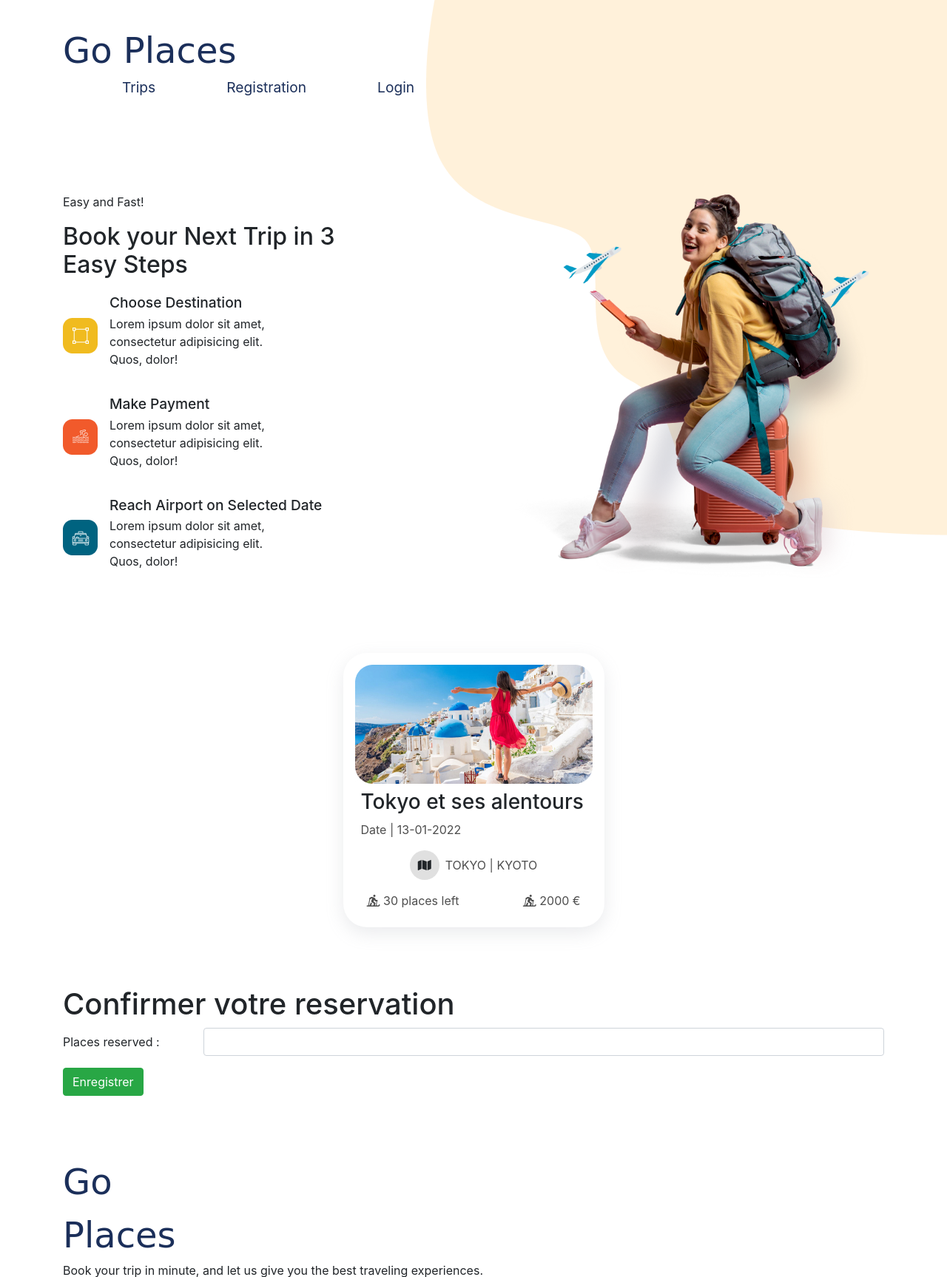
After one commit to abdo17rabah/goPlaces, a PHP site: page /coursphp/frontend/reservation/fromAddReservation.php?id=1 in a window 1280 px wide. The commit adds this page. Shown: the top 1727 px of the page at 74% size. Run offline with PHP 8.4, Linux system fonts and the light colour scheme; data comes from the database, SQL or seed files in the repository; some libraries are stand-ins or nearby versions; some web fonts are replaced.

Commit message:
push code

```diff
--- a/app/controllers/authentificationController.php
+++ b/app/controllers/authentificationController.php
@@ -75,5 +75,5 @@ function logout($sessionToLogout)
 
 function registration()
 {
-    addUser();
+    addUser($_GET['sess']);
 }
--- a/app/controllers/reservationController.php
+++ b/app/controllers/reservationController.php
@@ -7,7 +7,11 @@ $CONNECTIONDB = $db->getConnection();
 
 function createNewReservation()
 {
-    global $CONNECTIONDB;
+  global $CONNECTIONDB;
+  if (!$_POST['placeReserved'] || !is_int((int) is_numeric($_POST['placeReserved'])) || (int)$_POST['placeReserved'] > $_POST['place_available']) {
+    $errPlaces = 'Please enter a valid number of places';
+  }
+  if (empty($errPlaces)) {
     $date = $_POST['date'];
     $price = $_POST['price'];
     $placeReserved = $_POST['placeReserved'];
@@ -22,10 +26,17 @@ function createNewReservation()
     $requete->bindParam(':userId', $userId);
 
     if ($requete->execute()) {
-        header('location:../frontend/reservation/reservations.php');
+      header('location:../frontend/reservation/reservations.php');
     } else {
-        $_SESSION['message'] = 'Error, please try later!';
+      $message = urlencode('Error, please try later!');
+      header("location : ../frontend/trips/index.php?message=$message");
     }
+  } else {
+    $message = urlencode('Error, please try later!');
+  }
+  $id = $_POST["id"];
+  header("location : ../frontend/trip-details/index.php?id=$id&message=$message");
+
 }
 
 function updateReservation($id)
@@ -102,9 +113,6 @@ function getReservationsByUserId($userId)
     return $query;
 }
 
-/**
- * todo
- */
 function getReservationUserFullName($userId)
 {
     global $CONNECTIONDB;
--- a/app/frontend/constant/header.php
+++ b/app/frontend/constant/header.php
@@ -19,7 +19,7 @@
 </head>
 
 <?php
-include_once('../../models/user/User.php');
+include_once(__DIR__ .'/../../models/user/User.php');
 session_start();
 
 if (count($_SESSION) >= 1) {
@@ -44,7 +44,7 @@ if (count($_SESSION) >= 1) {
       </div>
       <div class="links">
         <ul>
-          <li><a href="#" onclick="window.location='../trips/index.php';">Trips</a></li>
+          <li><a href="#" onclick="window.location='frontend/trips/index.php';">Trips</a></li>
           <?php
 
           if ($session && $session->getRole() == 'ADMIN') {
--- /dev/null
+++ b/app/frontend/reservation/fromAddReservation.php
@@ -0,0 +1,115 @@
+<?php
+$PageTitle = "Gestion des réservations";
+
+function customPageHeader()
+{ ?>
+<?php }
+include_once('../../frontend/constant/header.php');
+include_once("../../controllers/reservationController.php");
+require_once(__DIR__ .'/../../controllers/tripController.php');
+require_once(__DIR__ .'/../../controllers/cityController.php');
+
+$test = "###";
+
+$trip = getTripById(htmlspecialchars($_GET["id"]));
+$tripCitiesNames = array_column(getTripCitiesNames(htmlspecialchars($_GET["id"])), 'name');
+
+?>
+<div id="trip-details">
+  <section class="next-trip">
+    <div class="content">
+      <p class="subtitle">Easy and Fast!</p>
+      <h2 class="title">Book your Next Trip in 3 Easy Steps</h2>
+      <div class="steps">
+        <div class="step">
+          <div class="icon"><img src="../../assets/nextsteps1.png" alt="" /></div>
+          <div class="text">
+            <h3 class="title">Choose Destination</h3>
+            <p>
+              Lorem ipsum dolor sit amet, consectetur adipisicing elit.
+              Quos, dolor!
+            </p>
+          </div>
+        </div>
+        <div class="step">
+          <div class="icon"><img src="../../assets/nextsteps2.png" alt="" /></div>
+          <div class="text">
+            <h3 class="title">Make Payment</h3>
+            <p>
+              Lorem ipsum dolor sit amet, consectetur adipisicing elit.
+              Quos, dolor!
+            </p>
+          </div>
+        </div>
+        <div class="step">
+          <div class="icon"><img src="../../assets/nextsteps3.png" alt="" /></div>
+          <div class="text">
+            <h3 class="title">Reach Airport on Selected Date</h3>
+            <p>
+              Lorem ipsum dolor sit amet, consectetur adipisicing elit.
+              Quos, dolor!
+            </p>
+          </div>
+        </div>
+      </div>
+    </div>
+    <div class="image">
+      <img src="../../assets/traveller1.png" alt="" />
+    </div>
+  </section>
+  <section class="next-trip">
+    <div class="trip">
+      <img src="../../assets/next trip.jpg" alt="" />
+      <h3 class="title"><?= $trip['name']; ?></h3>
+      <p class="subTitle"> Date | <?= date('d-m-Y', strtotime($trip['date'])); ?></p>
+      <?php
+      if(count($tripCitiesNames) > 0) {
+        ?>
+        <div class="icons">
+          <div class="icon">
+            <i class="fas fa-map"></i>
+          </div>
+          <p class="subTitle"> <?= implode(" | ", array_map('strtoupper', $tripCitiesNames)) ?></p>
+        </div>
+        <?php
+      }
+      ?>
+      <div class="like">
+        <div class="count">
+          <i class="fas fa-skiing-nordic"></i>
+          <span><?= $trip['place_available']; ?> places left</span>
+        </div>
+        <div class="count">
+          <i class="fas fa-skiing-nordic"></i>
+          <span><?= $trip['price']; ?> €</span>
+        </div>
+      </div>
+    </div>
+  </section>
+</div>
+
+  <section>
+    <div class="ajout">
+      <h1>Confirmer votre reservation</h1>
+      <form method="POST" action="../../controllers/reservationController.php?action=update">
+        <input type="hidden" id="id" name="id" value="<?= $trip['id']; ?>">
+        <input type="hidden" id="id" name="id" value="<?= $trip['price']; ?>">
+        <input type="hidden" id="id" name="id" value="<?= $trip['place_available']; ?>">
+        <input type="hidden" id="id" name="id" value="<?= $trip['date']; ?>">
+        <div class="mb-3 row">
+          <label for="placeReserved" class="col-sm-2 col-form-label">Places reserved : </label>
+          <div class="col-sm-10">
+            <input type="text" class="form-control" id="placeReserved" name="placeReserved" value="" required>
+          </div>
+        </div>
+
+        <button type="submit" class="btn btn-success validation">Enregistrer</button>
+      </form>
+    </div>
+  </section>
+
+<?php
+// }
+
+include_once('../../frontend/constant/footer.php');
+?>
```
Also changed, not shown: app/controllers/usersController.php (+5 -5 lines), app/frontend/trip-details/index.php (+22 -5 lines), app/frontend/trips/index.php (+17 -4 lines), app/index.php (+2 -87 lines).
